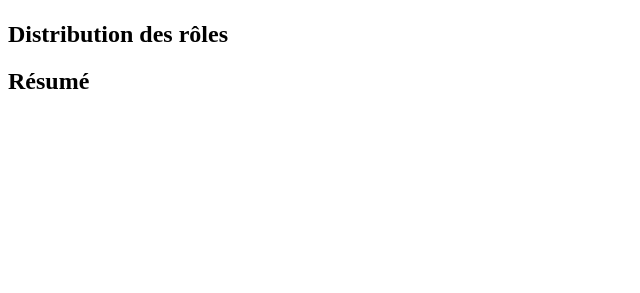
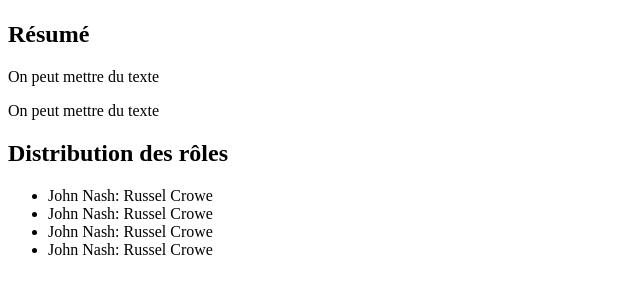
Before and after one commit to donnerc/presentation-film, a plain HTML site: page index.html in a window 1280 px wide. Shown: the part 383-676 px from the top of the page, without its empty margins (0-640 px from the left). Drawn offline with Linux system fonts and the light colour scheme.

Commit message:
création de la page d'accueil

```diff
--- a/index.html
+++ b/index.html
@@ -4,16 +4,24 @@
     <meta charset="UTF-8">
     <meta http-equiv="X-UA-Compatible" content="IE=edge">
     <meta name="viewport" content="width=device-width, initial-scale=1.0">
-    <title>Mon film préféré</title>
+    <title>Présentation de mon film préféré</title>
 </head>
 <body>
-
     <h1>A Beautiful Mind</h1>
-
     <img src="https://upload.wikimedia.org/wikipedia/en/b/b8/A_Beautiful_Mind_Poster.jpg" alt="">
 
-    <h2>Distribution des rôles</h2>
     <h2>Résumé</h2>
 
+    <p>On peut mettre du texte</p>
+    <p>On peut mettre du texte</p>
+
+    <h2>Distribution des rôles</h2>
+
+    <ul>
+        <li>John Nash: Russel Crowe</li>
+        <li>John Nash: Russel Crowe</li>
+        <li>John Nash: Russel Crowe</li>
+        <li>John Nash: Russel Crowe</li>
+    </ul>
 </body>
 </html>
```
